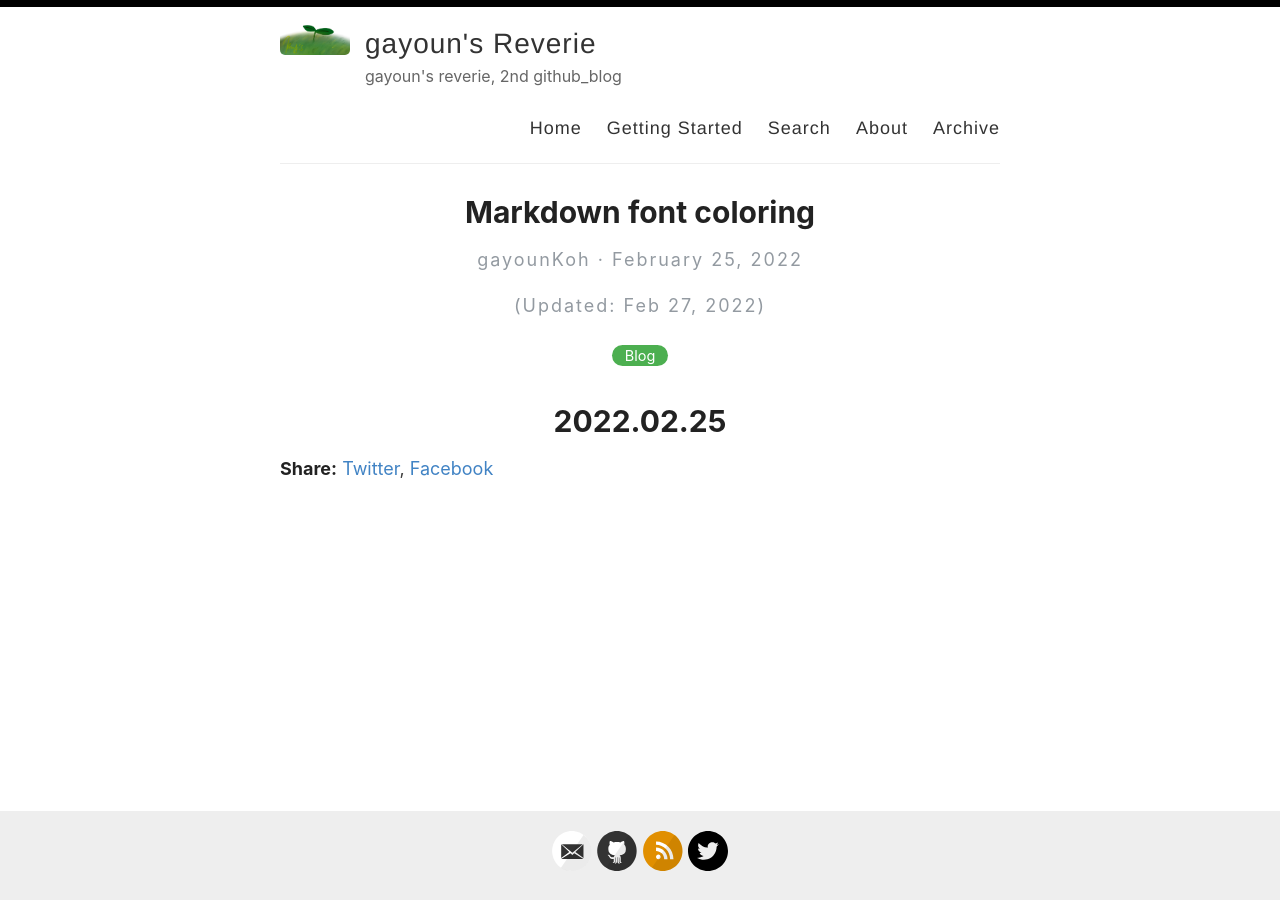
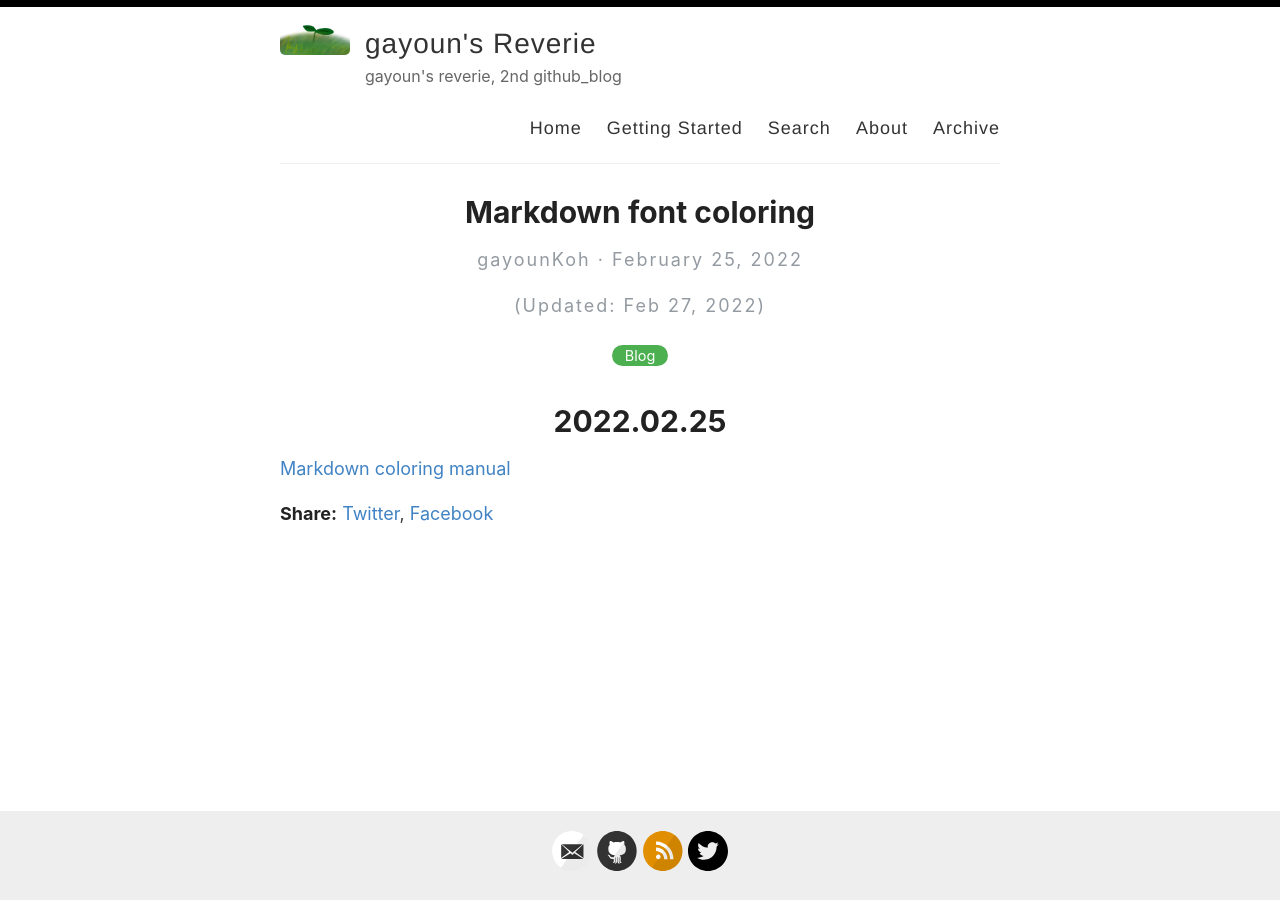
Before and after one commit to GaYounKoh/gayoun_reverie.github.io, a Jekyll site: the page built from _posts/2022-02-25-markdown-font-coloring.md, in a window 1280 px wide. Built offline with Jekyll 4.4.1, drawn with Linux system fonts in a browser that asks for light colours; our own code applies the rules of GitHub Pages for plain Markdown files; comment, search, counter and statistics services are not loaded.

Commit message:
Update 2022-02-25-markdown-font-coloring.md

```diff
--- a/_posts/2022-02-25-markdown-font-coloring.md
+++ b/_posts/2022-02-25-markdown-font-coloring.md
@@ -11,4 +11,4 @@ last_modified_at: 2022,02.25. 19:34:00
 
 # 2022.02.25
 
-[Markdown coloring manual]: (https://geniewishescometrue.tistory.com/101)
+[Markdown coloring manual](https://geniewishescometrue.tistory.com/101)
```
